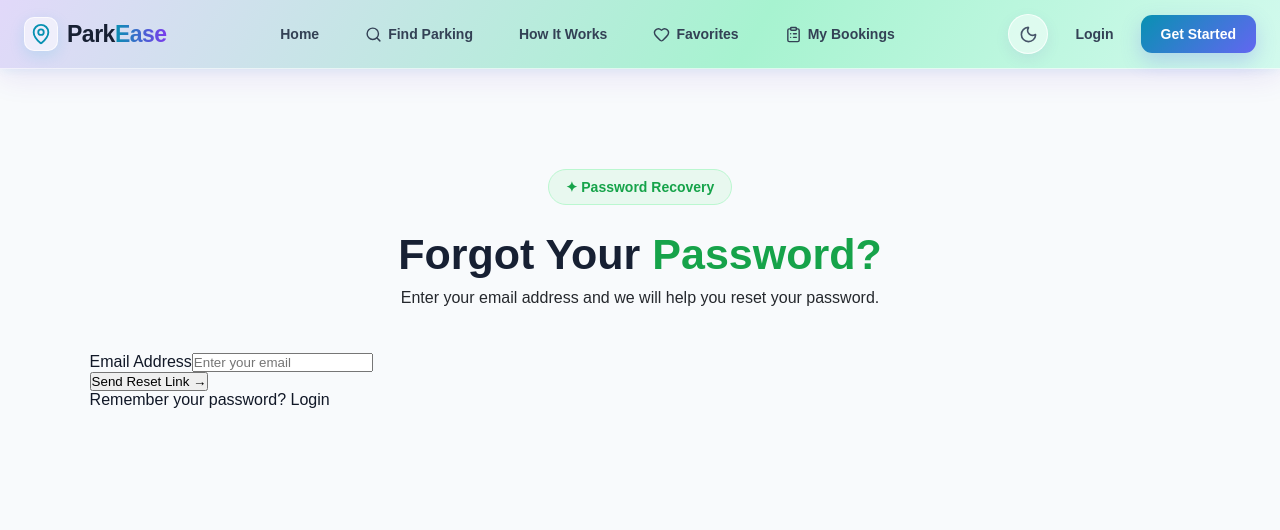
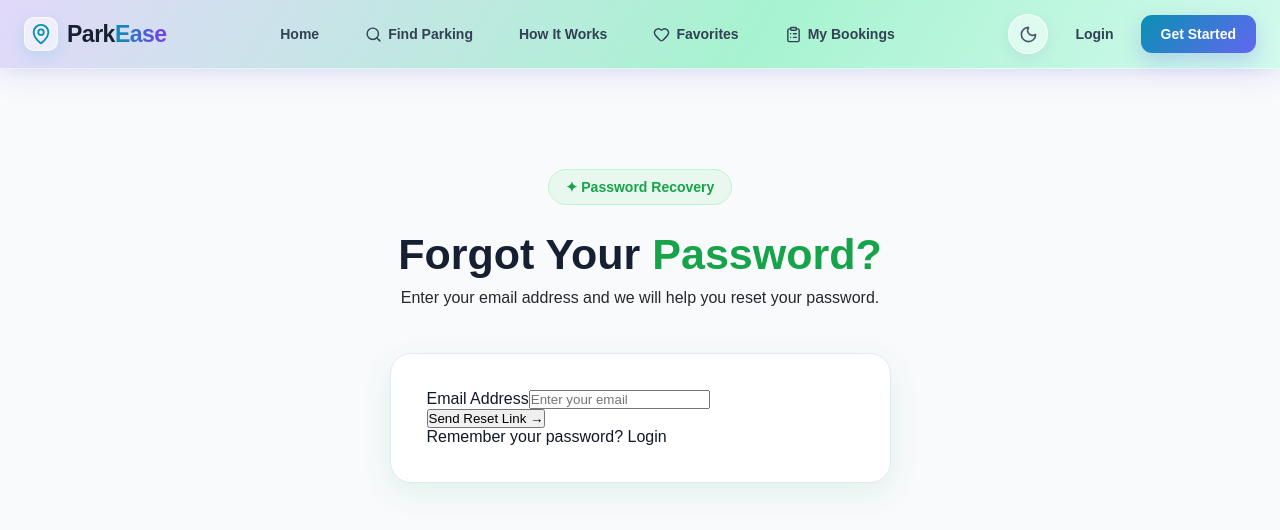
Before and after one commit to dibeyendu-dev/smart-parking-system, a React (Vite) app: page /forgot-password in a window 1280 px wide. Shown: the top 530 px of the page. Built offline with nearby package versions, Linux system fonts and the light colour scheme.

Commit message:
Forget Password css part 6 added

```diff
--- a/src/css/ForgotPassword.css
+++ b/src/css/ForgotPassword.css
@@ -33,3 +33,13 @@
     font-size: 14px;
     font-weight: 600;
 }
+/* Forgot Password Container */
+.forgot-password-container {
+    max-width: 501px;
+    margin: 0 auto;
+    padding: 36px;
+    background: #ffffff;
+    border: 1px solid #e2e8f0;
+    border-radius: 21px;
+    box-shadow: 0 10px 30px rgba(22, 163, 74, 0.1);
+}
```
